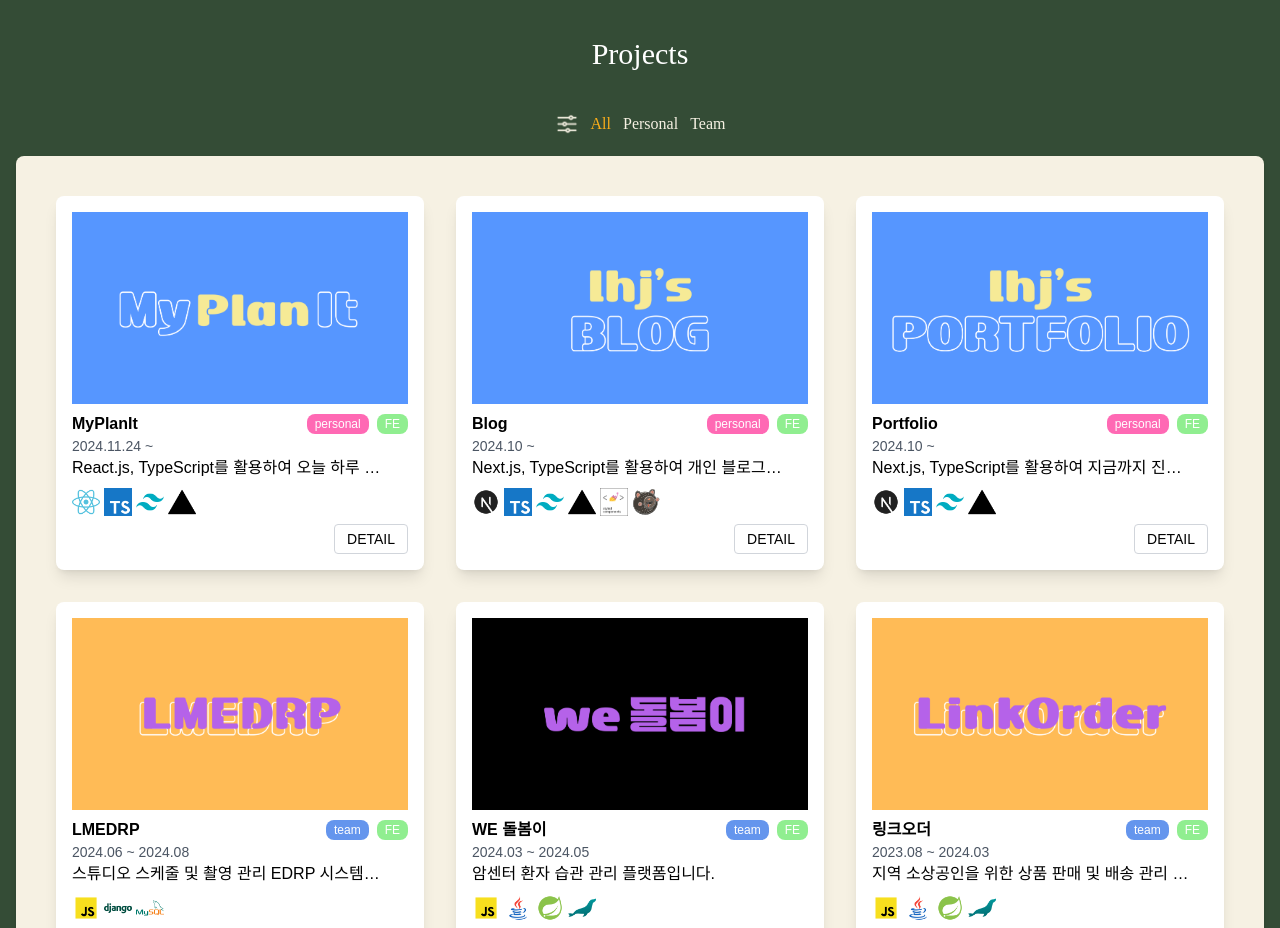
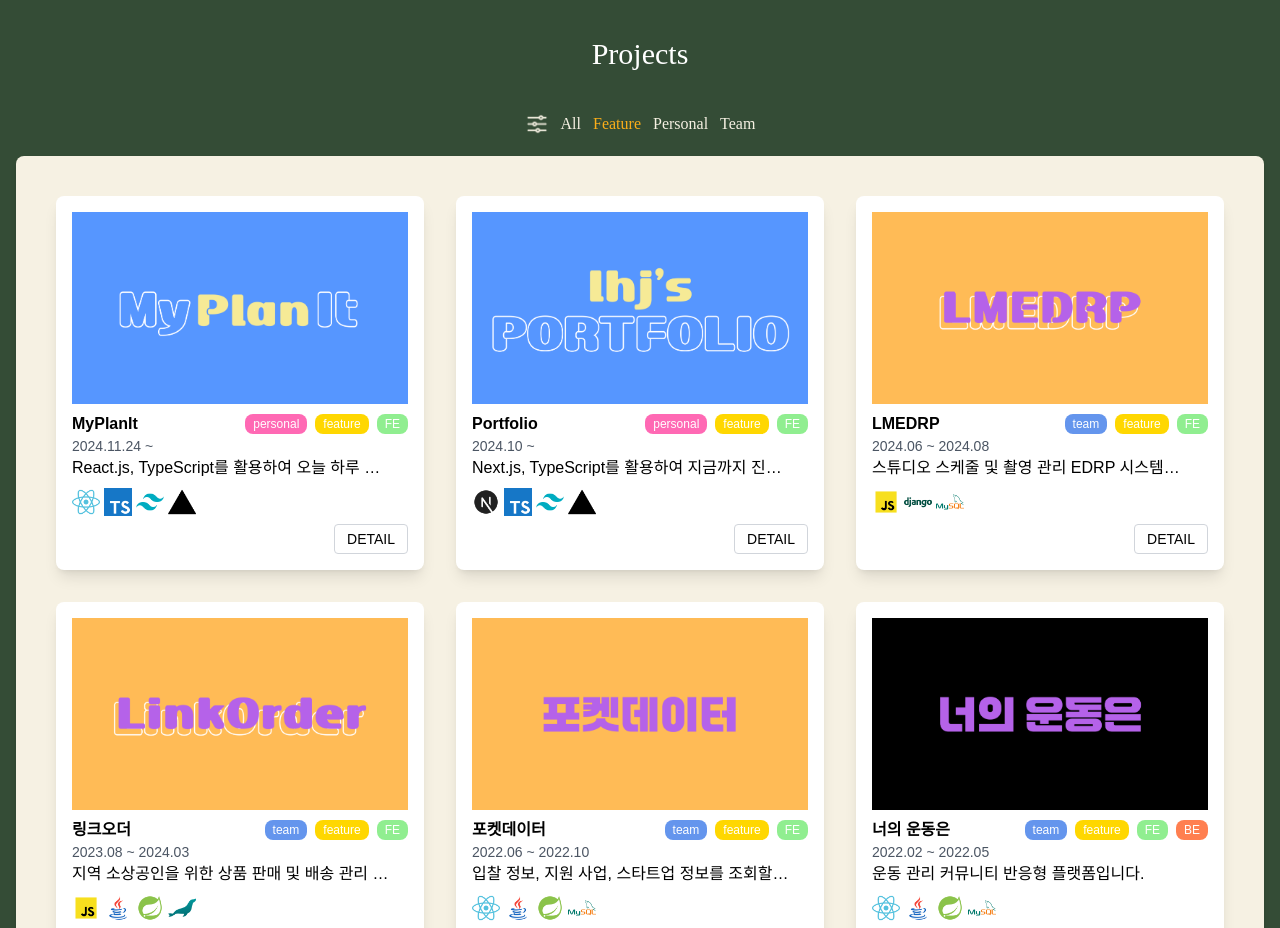
Before and after one commit to HwajinLee3114/lhjin-portfolio, a Next.js app: page /project in a window 1280 px wide. Shown: the top 928 px of the page. Built offline with nearby package versions, Linux system fonts and the light colour scheme; a web font is replaced by a local one.

Commit message:
feature 필터 추가, 프로젝트 데이터 수정

```diff
--- a/src/app/project/page.tsx
+++ b/src/app/project/page.tsx
@@ -18,7 +18,7 @@ import ProjectCard from "@/components/project/ProjectCard";
   - hover 이벤트 / 스크롤되어 내려올 때 카드 슉슉 뜨는
 */
 export default function Projects() {
-  const [filter, setFilter] = useState<string>("all");
+  const [filter, setFilter] = useState<string>("feature");
 
   const filteredPj = projects
     .filter((project) => {
@@ -26,6 +26,8 @@ export default function Projects() {
         return project.filter.some((f) => f.name === "personal");
       if (filter === "team")
         return project.filter.some((f) => f.name === "team");
+      if (filter === "feature")
+        return project.filter.some((f) => f.name === "feature");
       return true;
     })
     .sort((a, b) => Number(b.id) - Number(a.id));
@@ -46,6 +48,14 @@ export default function Projects() {
           onClick={() => setFilter("all")}
         >
           All
+        </li>
+        <li
+          className={`cursor-pointer g_RiaSansFont ${
+            filter === "feature" ? "selected" : ""
+          }`}
+          onClick={() => setFilter("feature")}
+        >
+          Feature
         </li>
         <li
           className={`cursor-pointer g_RiaSansFont ${
--- a/src/components/project/ProjectCard.tsx
+++ b/src/components/project/ProjectCard.tsx
@@ -89,7 +89,7 @@ const ProjectCard: React.FC<ProjectCardProps> = ({
           <div className="flex flex-row flex-wrap gap-2 justify-between items-center">
             <h2 className="text-base font-bold">{title}</h2>
             {filter && (
-              <div className="flex gap-2">
+              <div className="flex gap-2 flex-wrap">
                 {filter.map((fil, idx) => (
                   <p
                     key={`projectfilter${idx}`}
@@ -128,7 +128,7 @@ const ProjectCard: React.FC<ProjectCardProps> = ({
         {/* <div className="self-start py-1 px-3 mb-2 bg-themacolor15 border-2 border-themacolor4 rounded text-sm">
           {skillItem.map(item => item.name).join(', ')}
         </div> */}
-        <div className="flex flex-row gap-1 items-center mb-2">
+        <div className="flex flex-row gap-1 items-center mb-2 flex-wrap">
           {skillItem &&
             skillItem.map(
               (skillI) =>
--- a/src/data/projects.ts
+++ b/src/data/projects.ts
@@ -51,8 +51,7 @@ export const projects: Project[] = [
         title:
           "VR 계열사 및 관리자 콘텐츠 관리 사이트 유지보수 및 신규 페이지 개발",
         desc: [
-          "콘텐츠 관리 페이지 유지보수 및 신규 기능 추가",
-          "검색 키워드 관리 및 앱 버전 관리 신규 개발",
+          "VR 계열사 및 관리자 콘텐츠 관리 사이트의 UI/UX를 리뉴얼하여 사용자 만족도를 크게 높였고, 웹사이트 접근성을 개선하였습니다.",
         ],
       },
     ],
@@ -188,11 +187,12 @@ export const projects: Project[] = [
   {
     id: "4",
     title: "Digital Real Trip(DRT)",
-    period: "2021.10 ~ 2021.12, 2022.04 ~ 2022.09",
+    period: "2021.10 ~ 2022.09",
     git: "",
     site: "https://www.djes.co.kr",
     filter: [
       { name: "team", color: "cornflowerblue" },
+      { name: "feature", color: "gold" },
       { name: "FE", color: "lightgreen" },
       { name: "BE", color: "coral" },
     ],
@@ -206,22 +206,30 @@ export const projects: Project[] = [
     contribution: [
       {
         id: "1",
-        title: "사용자 페이지 프론트엔드 리뉴얼 및 백엔드 유지보수",
+        title: "사용자 페이지의 UI와 기능 개선",
         desc: [
-          "카카오, 네이버 SNS 로그인 구현",
-          "SMS 및 LMS 이미지 발송 기능 구현",
-          "게임별 템플릿 분기 처리",
-          "게임별 BGM 및 영상 제어",
-          "플레이 시간 기록 및 랭킹 출력 구현",
-          "커뮤니티 게시판 구현",
+          "사용자 페이지의 UI와 기능을 전체적으로 개선하면서 이전 버전에 비해 사용자 수가 20% 중가하였습니다.",
         ],
       },
       {
         id: "2",
-        title: "관리자 페이지 유지보수 및 신규 개발",
+        title: "스토리 기반 게임에 BGM 추가, LMS 발송",
         desc: [
-          "게임 템플릿 관리 기능 내 BGM, 썸네일 관리 신규 구현",
-          "실시간 오류 대응 및 처리",
+          "스토리 기반 게임에 BGM을 추가하고 체험 관련 이미지를 LMS로 발송하여 스토리 진행 이탈률을 50% → 20%로 개선했습니다.",
+        ],
+      },
+      {
+        id: "3",
+        title: "카카오, 네이버 SNS 로그인 추가",
+        desc: [
+          "카카오, 네이버 SNS 로그인을 추가하여 사용자 접근성 및 편의성을 크게 향상시켰습니다.",
+        ],
+      },
+      {
+        id: "4",
+        title: "관리자 페이지에 스토리 템플릿 관리 기능을 구현",
+        desc: [
+          "관리자 페이지에 스토리 템플릿 관리 기능을 구현하여 클라이언트 코드에 하드코딩되어 있던 코드 중복을 줄여 코드 가독성을 높이고, 페이지 로딩 시간을 단축시켜 성능을 개선했습니다.",
         ],
       },
     ],
@@ -247,11 +255,12 @@ export const projects: Project[] = [
   {
     id: "5",
     title: "너의 운동은",
-    period: "2022.02 ~ 2022.04",
+    period: "2022.02 ~ 2022.05",
     git: "",
     site: "",
     filter: [
       { name: "team", color: "cornflowerblue" },
+      { name: "feature", color: "gold" },
       { name: "FE", color: "lightgreen" },
       { name: "BE", color: "coral" },
     ],
@@ -265,14 +274,16 @@ export const projects: Project[] = [
     contribution: [
       {
         id: "1",
-        title:
-          "전체 페이지 프론트엔드 화면 및 기능 구현과 백엔드 오류 유지보수",
+        title: "Reduct 비동기 데이터 처리",
         desc: [
-          'Cookie를 이용한 메인 팝업 "오늘 그만 보기" 기능 처리',
-          "카카오 및 네이버 SNS 로그인 처리",
-          "신체 정보 요약 출력 (BMI, 체지방률)",
-          "운동별 커뮤니티 글쓰기 및 댓글 기능 구현",
-          "운동 관련 설문조사 및 체력 측정 데이터 차트 캘린더 출력",
+          "비동기 데이터 처리에 Redux를 적용하여 데이터 흐름 관리의 효율성을 높였습니다.",
+        ],
+      },
+      {
+        id: "2",
+        title: "공통 컴포넌트 구현 및 폴더 구조를 개선",
+        desc: [
+          "공통 컴포넌트 구현 및 폴더 구조를 개선으로 유지보수성 및 확장성을 향상시켰고, 이후 추가 기능 구현 및 다른 작업자와의 업무 효율을 개선하였습니다.",
         ],
       },
     ],
@@ -298,11 +309,12 @@ export const projects: Project[] = [
   {
     id: "6",
     title: "포켓데이터",
-    period: "2022.06 ~ 2022.09",
+    period: "2022.06 ~ 2022.10",
     git: "",
     site: "",
     filter: [
       { name: "team", color: "cornflowerblue" },
+      { name: "feature", color: "gold" },
       { name: "FE", color: "lightgreen" },
     ],
     description:
@@ -315,14 +327,9 @@ export const projects: Project[] = [
     contribution: [
       {
         id: "1",
-        title: "전체 프론트엔드 화면 및 기능 구현",
+        title: "기존 jQuery 기반 프로젝트를 React로 리팩토링",
         desc: [
-          "로그인 여부에 따른 페이지 출력 정보 분기 처리",
-          "Slider 라이브러리를 이용한 배너 구현",
-          "소셜 링크 공유 기능 처리",
-          "카카오톡 및 네이버 SNS 로그인 처리",
-          "회원 정보, 문의하기, 공지사항 페이지 작업 및 공공 데이터 연동",
-          "설정한 검색 조건, 맞춤 알림 조건별 데이터 출력 및 알림 발송 기능 처리",
+          "기존 jQuery 기반의 프로젝트를 서버와 클라이언트로 분리한 후 React로 리팩토링하여, 상태 관리 및 코드 가독성 및 재사용성을 크게 향상시켰습니다. 또한 불필요한 렌더링을 최소화하여 성능을 최적화하고, 사용자 편의성을 크게 향상시켰습니다.",
         ],
       },
     ],
@@ -396,6 +403,7 @@ export const projects: Project[] = [
     site: "",
     filter: [
       { name: "team", color: "cornflowerblue" },
+      { name: "feature", color: "gold" },
       { name: "FE", color: "lightgreen" },
     ],
     description:
@@ -409,24 +417,23 @@ export const projects: Project[] = [
     contribution: [
       {
         id: "1",
-        title: "전체 관리자 페이지 화면 및 기능 구현",
+        title:
+          "공유 링크를 통한 구매 페이지 접속으로 구매자의 접근성을 높였습니다.",
+        desc: [],
+      },
+      {
+        id: "2",
+        title: "장바구니 기능 추가",
         desc: [
-          "사업자 등록 번호 공공 API 연동을 통한 유효성 체크 처리",
-          "점포 및 점포별 직원 관리 기능 구현",
-          "판매 링크 및 판매 링크별 주문서 관리 기능 구현",
-          "카카오맵 API 연동을 통한 우편번호 검색 및 지도에 배송지 표시 기능 구현",
-          "판매 링크 내 상품 관리 시 SessionStorage 활용으로 페이지 이동 중 입력 중 정보 유지",
-          "점포 승인 및 직원 입사 관리, 판매 링크 관리, 배달 준비 및 배송 페이지 구현",
+          "기존 댓글 주문 방식에서 장바구니 기능으로 변경하여 UI를 개선하고, 구매 전환율을 15% 증가시켰으며, 사용자 편의성을 향상시켰습니다.",
+          "세션 기반 장바구니 기능을 구현하여 페이지 로딩 시간을 50% 단축시키고, 실시간 상품 수량을 표시하여 장바구니 이탈률을 감소시켰습니다.",
         ],
       },
       {
-        id: "2",
-        title: "사용자 페이지 유지보수 및 신규 개발",
+        id: "3",
+        title: "점포 등록 및 직원 관리 프로세스 개선",
         desc: [
-          "카카오, 네이버 SNS 로그인 구현",
-          "문자 발송 시스템 연동을 통한 인증번호 기능 구현",
-          "장바구니 화면 및 SessionStorage 활용한 기능 구현",
-          "결제 시스템 연동을 통한 주문 기능 구현",
+          "점포 등록 및 직원 관리 프로세스를 개선하여 운영 효율성 및 배송 처리 속도를 20% 향상시켰습니다.",
         ],
       },
     ],
@@ -517,6 +524,7 @@ export const projects: Project[] = [
     site: "https://lmedrp.com",
     filter: [
       { name: "team", color: "cornflowerblue" },
+      { name: "feature", color: "gold" },
       { name: "FE", color: "lightgreen" },
     ],
     description: "스튜디오 스케줄 및 촬영 관리 EDRP 시스템입니다.",
@@ -586,6 +594,7 @@ export const projects: Project[] = [
     site: "https://lhjin-portfolio.vercel.app/",
     filter: [
       { name: "personal", color: "hotpink" },
+      { name: "feature", color: "gold" },
       { name: "FE", color: "lightgreen" },
     ],
 
@@ -633,7 +642,7 @@ export const projects: Project[] = [
     ],
 
     description:
-      "Next.js, TypeScript를 활용하여 개인 블로그를 구현하고 있습니다.",
+      "Next.js, TypeScript를 활용하여 개인 블로그를 구현하고 있습니다.\n기술 학습 및 아카이빙 용도의 개인 블로그",
     feature: [
       "React v18, Next.js v14 적용",
       "Styled-Component의 ThemeProvider를 이용하여 다크/라이트/커스텀 모드 구현",
@@ -673,6 +682,7 @@ export const projects: Project[] = [
     site: "https://myit-lhjins-projects.vercel.app/",
     filter: [
       { name: "personal", color: "hotpink" },
+      { name: "feature", color: "gold" },
       { name: "FE", color: "lightgreen" },
     ],
 
```
